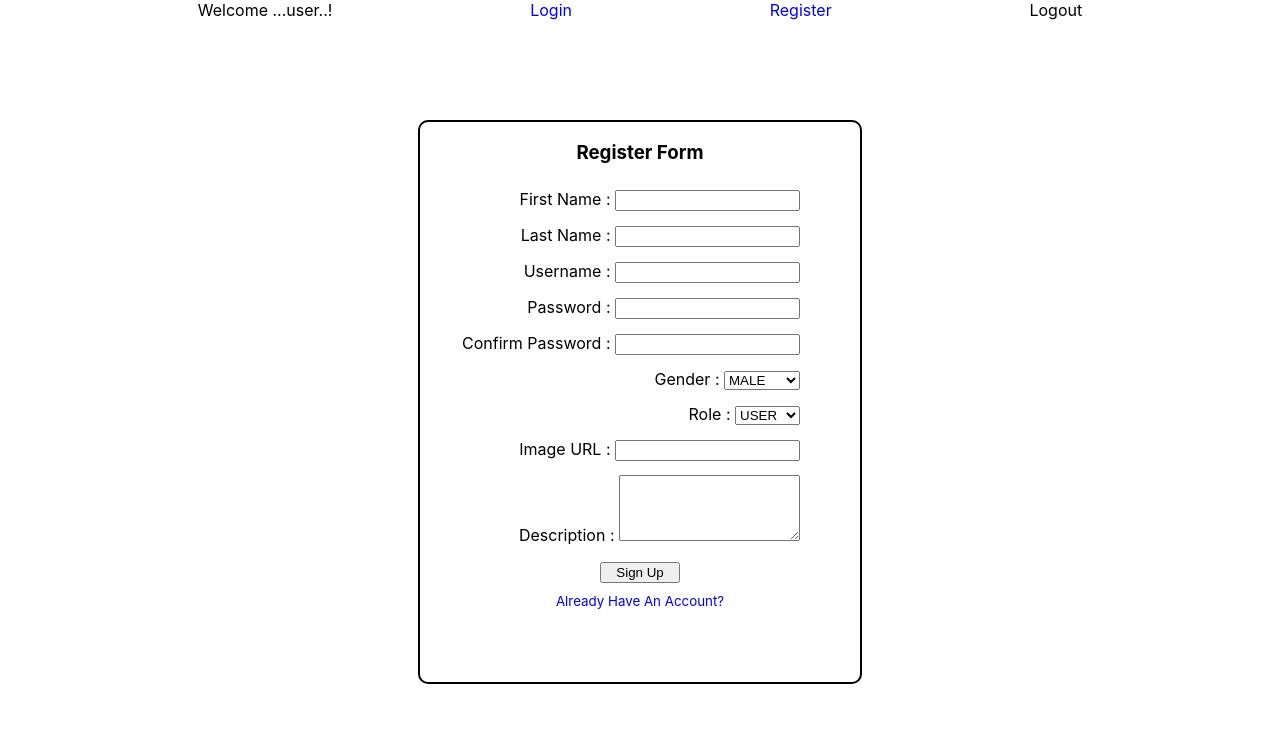
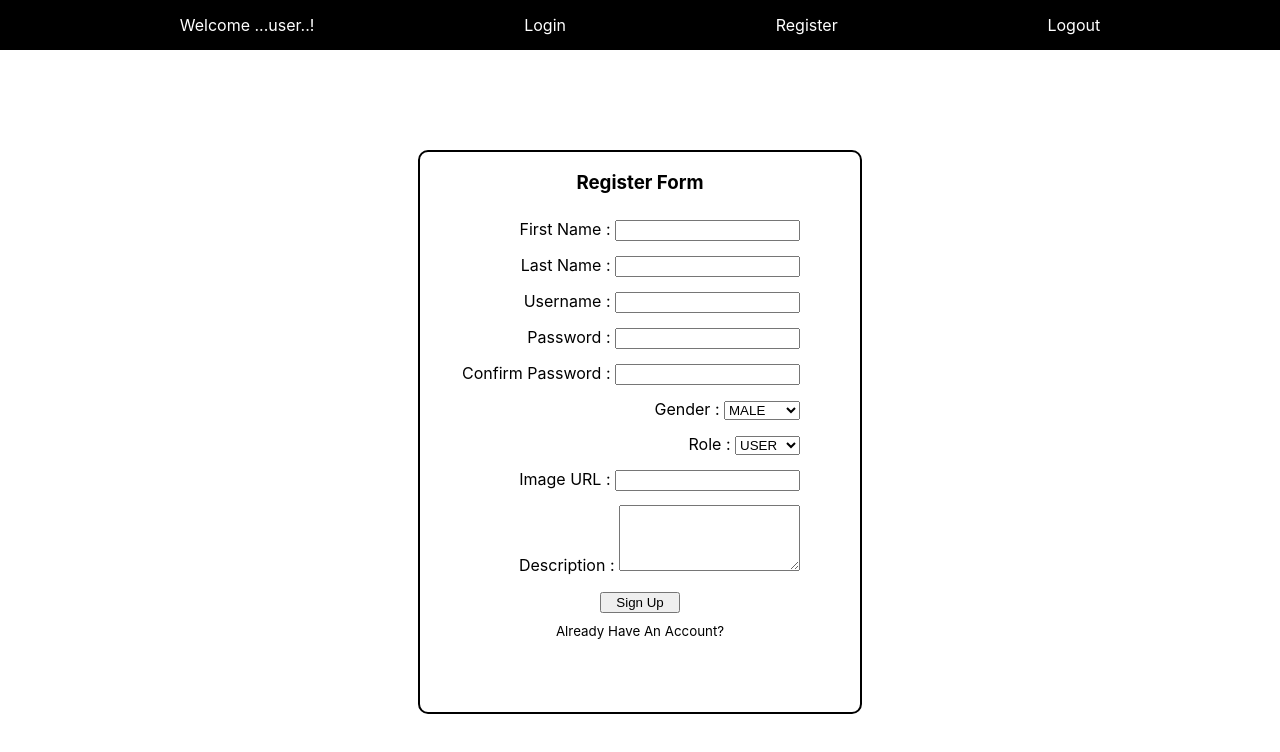
Before and after one commit to AngelGeorgievStoyanov/05-homework, a React (Create React App) app: page /register in a window 1280 px wide. Shown: the top 752 px of the page. Built offline with nearby package versions, Linux system fonts and the light colour scheme.

Commit message:
Register page

```diff
--- a/src/App.tsx
+++ b/src/App.tsx
@@ -6,6 +6,8 @@ import Login from './components/Login/Login';
 
 import './App.css';
 import Register from './components/Register/Register';
+
+
 
 
 function App() {
--- a/src/components/Header/Header.css
+++ b/src/components/Header/Header.css
@@ -2,9 +2,19 @@
     display: flex;
     flex-direction: row;
     justify-content: space-evenly;
+    width: 100%;
+    background-color: black;
+    color: white;
+
 }
 
 li {
+    margin: 15px 30px;
     list-style: none;
     cursor: pointer;
 }
+
+a.header-li{
+    text-decoration: none;
+    color: white;
+  }
--- a/src/components/Header/Header.tsx
+++ b/src/components/Header/Header.tsx
@@ -16,8 +16,8 @@ export default function Header() {
         <header className="header">
             <nav className='nav' >
                 <li>Welcome ...user..!</li>
-                <li><Link to='/login'>Login</Link></li>
-                <li><Link to='/register'>Register</Link></li>
+                <li><Link className='header-li' to='/login'>Login</Link></li>
+                <li><Link className='header-li' to='/register'>Register</Link></li>
                 <li>Logout</li>
             </nav>
         </header>
--- a/src/components/Login/Login.css
+++ b/src/components/Login/Login.css
@@ -24,7 +24,8 @@
     margin-top: 25px;
 }
 
-a:link {
+a.link-register {
 
     text-decoration: none;
+    color: black;
 }
--- a/src/components/Login/Login.tsx
+++ b/src/components/Login/Login.tsx
@@ -26,7 +26,7 @@ export default function Login() {
             <input type="password" name='password'  />
             </span>
             <input className='button-login' type="submit" value={'Login'} />
-            <small className="text-muted"><Link to="/register">Don't Have An Account? Sign up!</Link></small>
+            <small className="text-muted"><Link className='link-register' to="/register">Don't Have An Account? Sign up!</Link></small>
            </form>
 
        </section>
--- a/src/components/Register/Register.css
+++ b/src/components/Register/Register.css
@@ -24,19 +24,25 @@
 }
 
 
+select {
+    cursor: pointer;
+
+}
+
 
 .button-register {
     cursor: pointer;
     width: 80px;
     margin: 10px 10px;
-
     align-items: center;
 }
 
-a:link {
+a.link-register {
+    text-decoration: none;
+    color: black;
+}
 
-    text-decoration: none;
-}
+
 
 .buttons-register {
     margin: auto;
--- a/src/components/Register/Register.tsx
+++ b/src/components/Register/Register.tsx
@@ -1,14 +1,41 @@
+import React from "react";
 import { Link } from "react-router-dom";
+import * as authService from '../services/authServices'
 
 import './Register.css'
 
+
+
+
 export default function Register() {
+
+
+
+    const registerSubmitHandler = async (event: React.FormEvent) => {
+        event.preventDefault()
+
+        const id = (Math.random()).toString(16).slice(2);
+        const timeCreated = new Date().toJSON().split('.')[0];
+        let timeData = timeCreated.split('T')[0];
+        const timeH = timeCreated.split('T')[1];
+        timeData = timeData.split('-').reverse().join('-');
+        const currentDataCreated = timeH + ' / ' + timeData;
+
+        let form = Object.fromEntries(new FormData(event.target as HTMLFormElement))
+        form.id = id
+
+        form.timeCreated = currentDataCreated
+
+
+        const response = await authService.login(form)
+        console.log(response)
+    }
 
 
     return (
         <section className='section-form-regiser'>
             <h3>Register Form</h3>
-            <form action="" className='form-register'>
+            <form method="POST" onSubmit={registerSubmitHandler} className='form-register'>
                 <span className='span-register'>
                     <label htmlFor="firstName">First Name : </label>
                     <input type="text" name='firsName' />
@@ -61,7 +88,7 @@ export default function Register() {
                 </span>
                 <div className="buttons-register">
                     <input className='button-register' type="submit" value={'Sign Up'} />
-                    <small className="text-muted"><Link to="/login">Already Have An Account?</Link></small>
+                    <small className="text-muted"><Link className="link-register" to="/login">Already Have An Account?</Link></small>
                 </div>
             </form>
 
--- /dev/null
+++ b/src/components/services/authServices.tsx
@@ -0,0 +1,31 @@
+
+const apiJson = 'http://localhost:3000/posts'
+
+
+
+// export const login =async (id:string, firstName:string, lastName:string,username:string,  password:string, gender:string, role:string, imageUrl:string, description:string, timeCreated:string, timeEdited:string) => {
+//     const response = await fetch(`${apiJson}`, {
+//         method: 'POST',
+//         headers: {
+//             "content-type": "application/json"
+//         },
+//         body: JSON.stringify({  id, firstName, lastName,username,  password, gender, role, imageUrl, description, timeCreated, timeEdited})
+//     });
+//     const result = await response.json();
+//     return result;
+
+// }
+
+
+export const login =async (data :any) => {
+    const response = await fetch(`${apiJson}`, {
+        method: 'POST',
+        headers: {
+            "content-type": "application/json"
+        },
+        body: JSON.stringify(data)
+    });
+    const result = await response.json();
+    return result;
+
+}
```
Also changed, not shown: src/components/interfaces/user.ts (added, +15 -0 lines).
